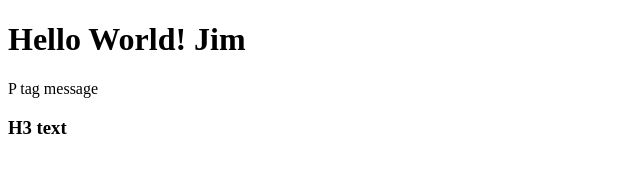
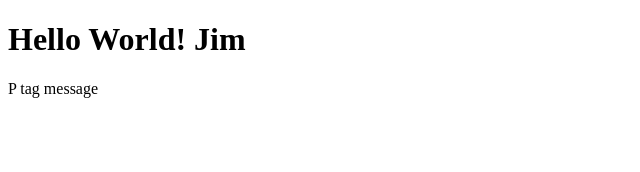
Before and after one commit to LuisCastilloKC/git-github, a plain HTML site: page index.html in a window 1280 px wide. Shown: the full height of the page, 0-640 px from the left. Drawn offline with Linux system fonts and the light colour scheme.

Commit message:
Revert "add h3"
This reverts commit b3fb07795514cc865c9d9646de84621ee9066c92.

```diff
--- a/index.html
+++ b/index.html
@@ -8,6 +8,5 @@
 <body>
     <h1>Hello World! Jim</h1>
     <p>P tag message</p>
-    <h3>H3 text</h3>
 </body>
 </html>
```
